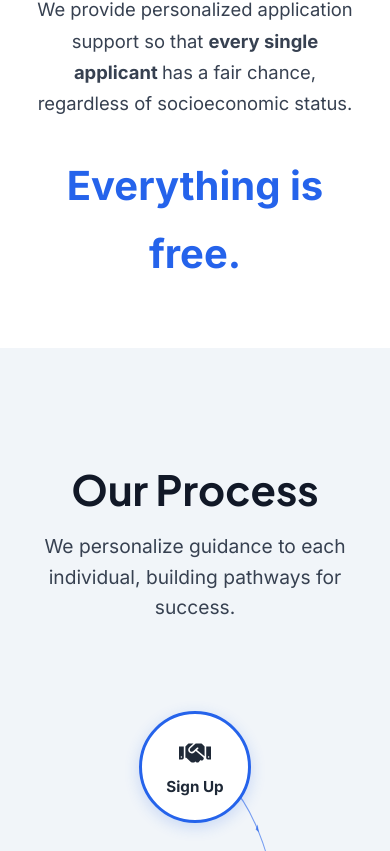
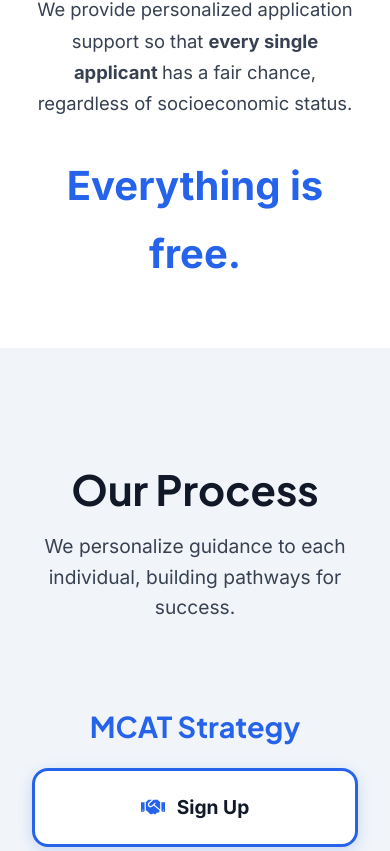
Before and after one commit to medsensei6/website-dev, a React (Vite) app: page /#/ in a window 390 px wide. Shown: the part 1149-2000 px from the top of the page. Built offline with nearby package versions, Linux system fonts and the light colour scheme.

Commit message:
mobile for process flow

```diff
--- a/src/components/ProcessFlow.jsx
+++ b/src/components/ProcessFlow.jsx
@@ -1,4 +1,4 @@
-import { useState } from "react";
+import { useState, useEffect } from "react";
 import { Link } from "react-router-dom";
 import { FaHandshake, FaPhone, FaChartLine, FaPencilAlt, FaEye, FaFileAlt, FaComments, FaGraduationCap, FaRocket } from "react-icons/fa";
 
@@ -247,10 +247,104 @@ function getCircularPosition(index, total, radius = 45) {
 }
 
 
+function VerticalFlowStep({ step, isExpanded, onToggle }) {
+  const Icon = step.icon;
+
+  return (
+    <div className="vertical-flow-step">
+      <div
+        className={`vertical-bubble ${isExpanded ? 'expanded' : ''}`}
+        onClick={onToggle}
+      >
+        <div className="bubble-title">
+          {Icon && (
+            <div className="bubble-icon">
+              <Icon />
+            </div>
+          )}
+          <span>{step.title}</span>
+        </div>
+        {isExpanded && (
+          <div className="bubble-content">
+            <p>{step.content}</p>
+            {step.link && (
+              <Link
+                to={step.link}
+                className="bubble-link"
+                onClick={(e) => e.stopPropagation()}
+              >
+                Sign up →
+              </Link>
+            )}
+          </div>
+        )}
+      </div>
+    </div>
+  );
+}
+
 export default function ProcessFlow() {
   const [expandedMCAT, setExpandedMCAT] = useState(null);
   const [expandedApp, setExpandedApp] = useState(null);
+  const [isMobile, setIsMobile] = useState(
+    typeof window !== 'undefined' ? window.innerWidth <= 768 : false
+  );
 
+  // Check if mobile on mount and on resize
+  useEffect(() => {
+    const checkMobile = () => {
+      setIsMobile(window.innerWidth <= 768);
+    };
+
+    checkMobile();
+    window.addEventListener('resize', checkMobile);
+
+    return () => window.removeEventListener('resize', checkMobile);
+  }, []);
+
+  // If mobile, render vertical layout
+  if (isMobile) {
+    return (
+      <section className="process-flow">
+        <h2>Our Process</h2>
+        <p>We personalize guidance to each individual, building pathways for success.</p>
+
+        <div className="flow-sections-vertical">
+          {/* MCAT Strategy */}
+          <div className="flow-section-vertical">
+            <h3>MCAT Strategy</h3>
+            <div className="vertical-flow-list">
+              {mcatSteps.map((step, index) => (
+                <VerticalFlowStep
+                  key={index}
+                  step={step}
+                  isExpanded={expandedMCAT === index}
+                  onToggle={() => setExpandedMCAT(expandedMCAT === index ? null : index)}
+                />
+              ))}
+            </div>
+          </div>
+
+          {/* Application Process */}
+          <div className="flow-section-vertical">
+            <h3>Application Process</h3>
+            <div className="vertical-flow-list">
+              {appSteps.map((step, index) => (
+                <VerticalFlowStep
+                  key={index}
+                  step={step}
+                  isExpanded={expandedApp === index}
+                  onToggle={() => setExpandedApp(expandedApp === index ? null : index)}
+                />
+              ))}
+            </div>
+          </div>
+        </div>
+      </section>
+    );
+  }
+
+  // Desktop: render circular layout
   return (
     <section className="process-flow">
       <h2>Our Process</h2>
--- a/src/index.css
+++ b/src/index.css
@@ -1013,6 +1013,83 @@ footer {
   }
 }
 
+/* Vertical Flow Layout (Mobile) */
+.flow-sections-vertical {
+  display: flex;
+  flex-direction: column;
+  gap: 3rem;
+  max-width: 40rem;
+  margin: 0 auto;
+}
+
+.flow-section-vertical h3 {
+  text-align: center;
+  font-size: 1.8rem;
+  margin-bottom: 1.5rem;
+  color: var(--color-primary-blue);
+  font-weight: 700;
+}
+
+.vertical-flow-list {
+  display: flex;
+  flex-direction: column;
+  gap: 1rem;
+}
+
+.vertical-flow-step {
+  width: 100%;
+}
+
+.vertical-bubble {
+  background: white;
+  border: 3px solid var(--color-primary-blue);
+  border-radius: 1rem;
+  padding: 1.5rem;
+  cursor: pointer;
+  transition: all 0.3s ease;
+  box-shadow: 0 4px 15px rgba(37, 99, 235, 0.2);
+}
+
+.vertical-bubble:hover {
+  box-shadow: 0 8px 25px rgba(37, 99, 235, 0.35);
+  transform: translateY(-2px);
+}
+
+.vertical-bubble.expanded {
+  box-shadow: 0 12px 35px rgba(37, 99, 235, 0.4);
+}
+
+.vertical-bubble .bubble-title {
+  display: flex;
+  flex-direction: row;
+  align-items: center;
+  gap: 0.75rem;
+  font-size: 1.2rem;
+  font-weight: 700;
+  color: var(--color-text-heading);
+}
+
+.vertical-bubble .bubble-icon {
+  font-size: 1.5rem;
+  color: var(--color-primary-blue);
+  flex-shrink: 0;
+}
+
+.vertical-bubble .bubble-content {
+  margin-top: 1rem;
+  padding-top: 1rem;
+  border-top: 2px solid var(--color-border-light);
+  animation: fadeIn 0.3s ease-in;
+}
+
+.vertical-bubble .bubble-content p {
+  font-size: 1rem;
+  line-height: 1.6;
+  margin-bottom: 1rem;
+  color: var(--color-text-primary);
+  text-align: left;
+}
+
 /* Mobile responsiveness */
 @media (max-width: 48rem) {
   .flow-circle {
```
